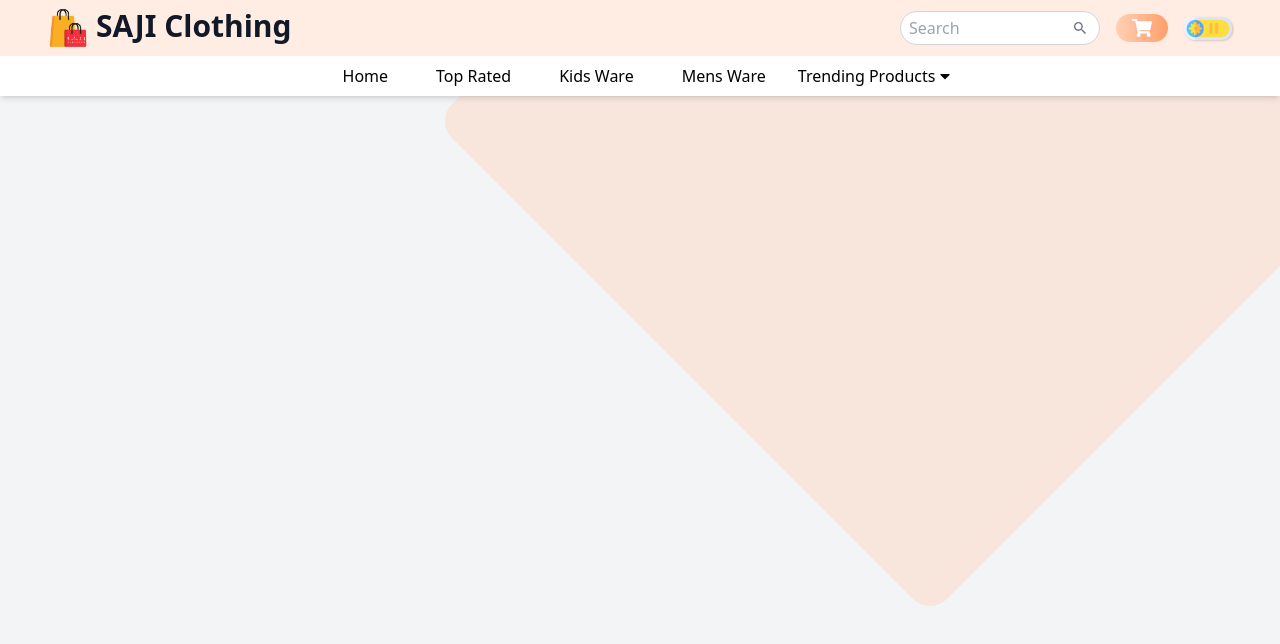
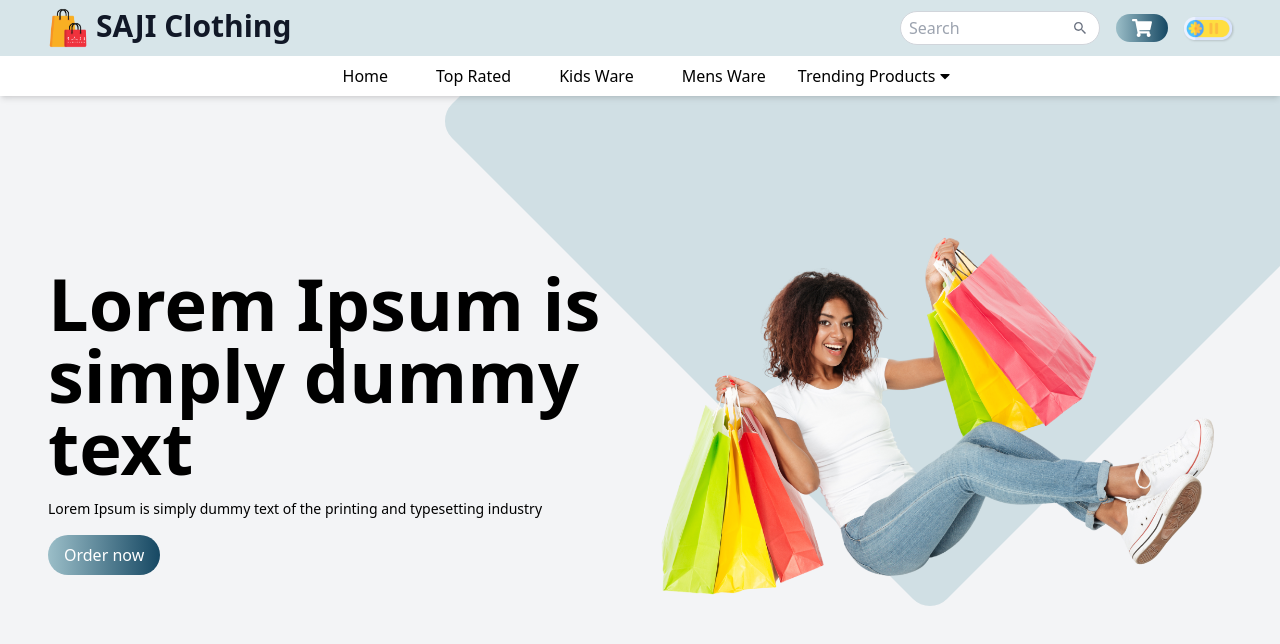
Before and after one commit to DevSavindu/ecommerce-web, a React (Vite) app: page / in a window 1280 px wide. Shown: the top 644 px of the page. Built offline with nearby package versions, Linux system fonts and the light colour scheme.

Commit message:
frontend

```diff
--- a/src/components/Hero/Hero.jsx
+++ b/src/components/Hero/Hero.jsx
@@ -1,43 +1,71 @@
-import React from 'react'
-import Image1 from '../../assets/Grey Black Modern Aesthetic Minimalist  Photo Collage Instagram Post (1).png'
-import image2 from '../../assets/Grey Black Modern Aesthetic Minimalist  Photo Collage Instagram Post (2).png'
-import image3 from '../../assets/Grey Black Modern Aesthetic Minimalist  Photo Collage Instagram Post.png'
+import React from "react";
+import Image1 from "../../assets/Grey Black Modern Aesthetic Minimalist  Photo Collage Instagram Post (1).png";
+import image2 from "../../assets/Grey Black Modern Aesthetic Minimalist  Photo Collage Instagram Post (2).png";
+import image3 from "../../assets/Grey Black Modern Aesthetic Minimalist  Photo Collage Instagram Post.png";
 
 const ImageList = [
   {
     id: 1,
     img: Image1,
     title: "Upto 50% off on all Men's Wear",
-        description: "Lorem Ipsum is simply dummy text of the printing and typesetting industry. Lorem Ipsum has been the industry's standard dummy text ever since the 1500s",
+    description:
+      "Lorem Ipsum is simply dummy text of the printing and typesetting industry. Lorem Ipsum has been the industry's standard dummy text ever since the 1500s",
   },
   {
     id: 2,
     img: image2,
     title: "Upto 50% off on all Men's Wear",
-        description: "Lorem Ipsum is simply dummy text of the printing and typesetting industry. Lorem Ipsum has been the industry's standard dummy text ever since the 1500s",
+    description:
+      "Lorem Ipsum is simply dummy text of the printing and typesetting industry. Lorem Ipsum has been the industry's standard dummy text ever since the 1500s",
   },
   {
     id: 3,
     img: image3,
     title: "Upto 50% off on all Men's Wear",
-        description: "Lorem Ipsum is simply dummy text of the printing and typesetting industry. Lorem Ipsum has been the industry's standard dummy text ever since the 1500s",
+    description:
+      "Lorem Ipsum is simply dummy text of the printing and typesetting industry. Lorem Ipsum has been the industry's standard dummy text ever since the 1500s",
   },
-]
+];
 const Hero = () => {
   return (
-    <div className='relative overflow-hidden min-h-[550px] sm:min-h-[650px] bg-gray-100 flex justify-center items-center dark:bg-gray-950 dark:text-white duration-200'>
+    <div className="relative overflow-hidden min-h-[550px] sm:min-h-[650px] bg-gray-100 flex justify-center items-center dark:bg-gray-950 dark:text-white duration-200">
       {/* bckgrnd pattern */}
-      <div className='h-[700px] w-[700px] bg-primary/40 absolute -top-1/2 right-0 rounded-3xl rotate-45 -z-9 '>
-
+      <div className="h-[700px] w-[700px] bg-primary/40 absolute -top-1/2 right-0 rounded-3xl rotate-45 -z-9 "></div>
+      {/* hero section */}
+      <div className="container pb-8 sm:pb-0">
+        <div>
+          <div className="grid grid-cols-1 sm:grid-cols-2">
+            {/* text */}
+            <div className="flex flex-col justify-center gap-4 pt-12 sm:pt-0 text-center sm:text-left order-2 sm:order-1  ">
+              <h1 className="text-5xl sm:text-6xl lg:text-7xl font-bold">
+                Lorem Ipsum is simply dummy text
+              </h1>
+              <p className="text-sm">
+                Lorem Ipsum is simply dummy text of the printing and typesetting
+                industry
+              </p>
+              <div>
+                <button className="bg-gradient-to-r from-primary to-secondary hover:scale-10 transition-all duration-200 text-white py-2 px-4 rounded-full ">
+                  Order now
+                </button>
               </div>
-      {/* hero section */}
-      <div className='container pb-8 sm:pb-0'>
+            </div>
+            {/* image */}
+            <div className=" order-1 sm:order-2">
               <div>
-
+                <img
+                  src={Image1}
+                  alt=""
+                  className="w-[300px] h-[300px] sm:h-[450px] sm:w-[450px]  sm:scale-125 object-contain mx-auto"
+                />
+              </div>
+            </div>
+            {/* text */}
           </div>
         </div>
       </div>
-  )
-}
+    </div>
+  );
+};
 
-export default Hero
+export default Hero;
--- a/tailwind.config.js
+++ b/tailwind.config.js
@@ -8,8 +8,8 @@ export default {
   theme: {
     extend: {
       colors:{
-        primary: "#ffd0b6",
-        secondary:"#ff9f6a",
+        primary: "#9BBEC8",
+        secondary:"#164863",
         next: "#161616",
       },
     },
```
Lines whose indentation alone changed are shown as unchanged.
